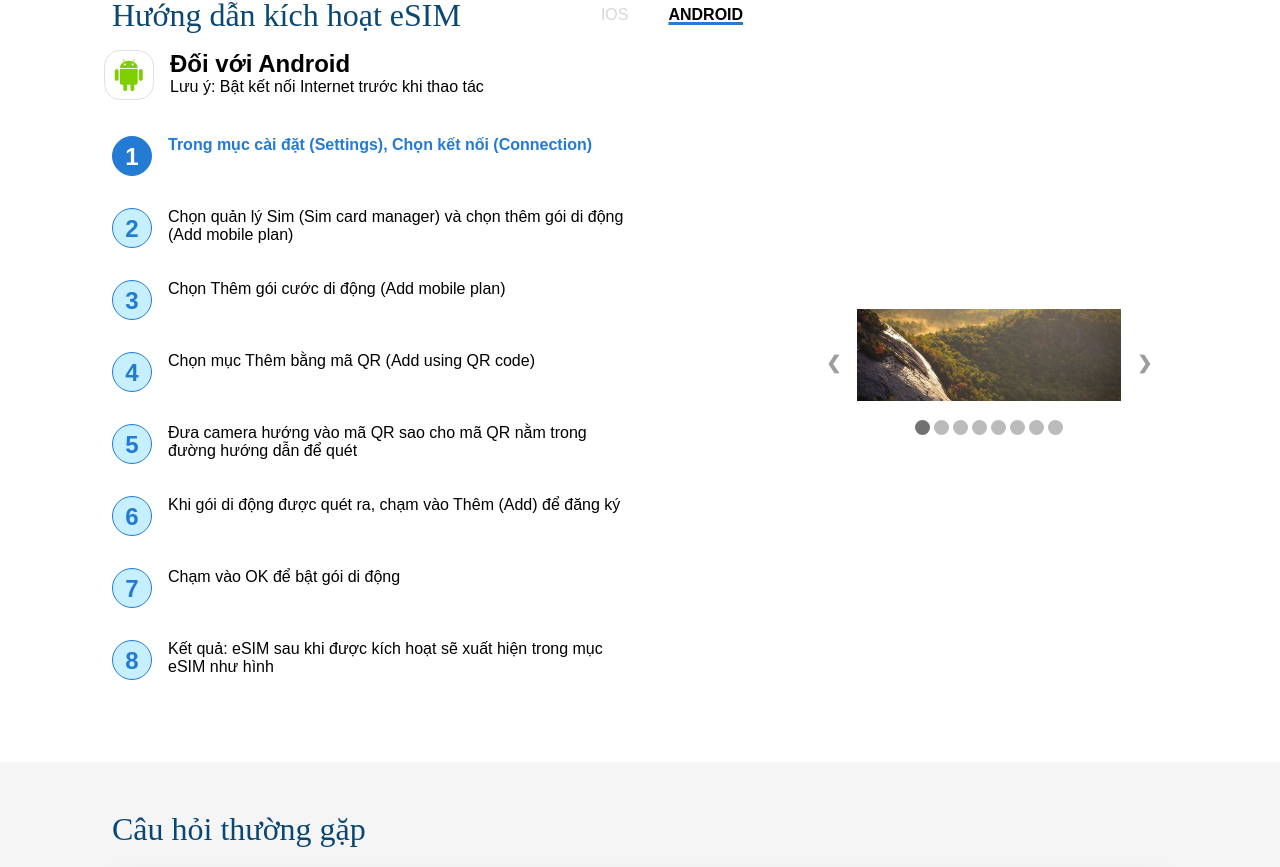
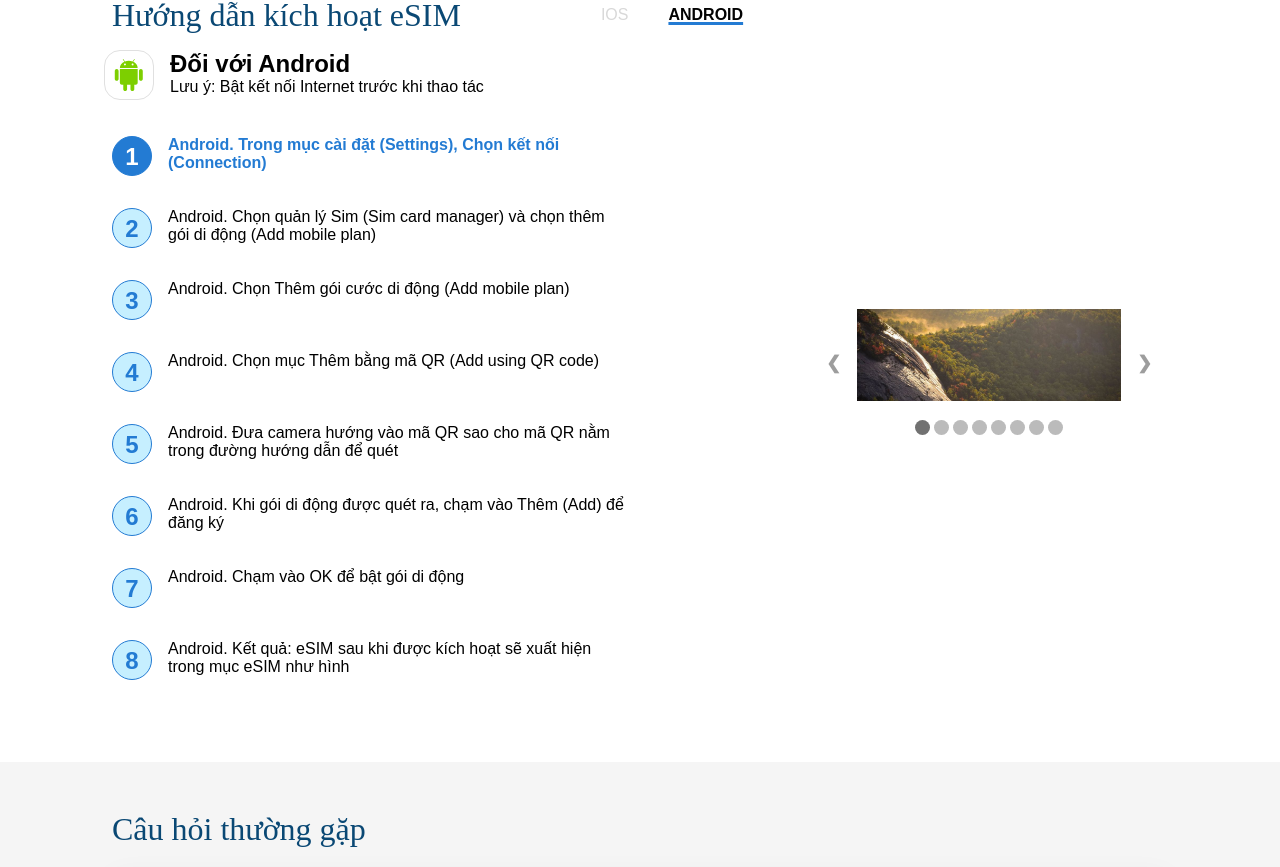
Before and after one commit to mohamedgonl/mobiphone, a React (Create React App) app: page / in a window 1280 px wide. Shown: the part 1245-2112 px from the top of the page. Built offline with nearby package versions, Linux system fonts and the light colour scheme; the HTML template or start-up script is replaced by a standard one.

Commit message:
update guide

```diff
--- /dev/null
+++ b/src/components/Body/Guide/datatest.js
@@ -0,0 +1,68 @@
+import img1 from "../../../images/img1.jpg";
+import img2 from "../../../images/img2.jpg";
+import img3 from "../../../images/img3.jpg";
+import img4 from "../../../images/img4.jpg";
+import img5 from "../../../images/img5.jpg";
+
+const guideSteps1 = [
+    { i: 1, content: "Android. Trong mục cài đặt (Settings), Chọn kết nối (Connection)", img: img1 },
+    {
+      i: 2,
+      content:
+        "Android. Chọn quản lý Sim (Sim card manager) và chọn thêm gói di động (Add mobile plan)",  img: img2
+    },
+    {
+      i: 3,
+      content: "Android. Chọn Thêm gói cước di động (Add mobile plan)",  img: img3
+    },
+    {
+      i: 4,
+      content: "Android. Chọn mục Thêm bằng mã QR (Add using QR code)",  img: img4
+    },
+    {
+      i: 5,
+      content:
+        "Android. Đưa camera hướng vào mã QR sao cho mã QR nằm trong đường hướng dẫn để quét",  img: img5
+    },
+    {
+      i: 6,
+      content: "Android. Khi gói di động được quét ra, chạm vào Thêm (Add) để đăng ký",  img: img1
+    },
+    {
+      i: 7,
+      content: "Android. Chạm vào OK để bật gói di động",  img: img2
+    },
+    {
+      i: 8,
+      content:
+        "Android. Kết quả: eSIM sau khi được kích hoạt sẽ xuất hiện trong mục eSIM như hình",  img: img3
+    },
+  ];
+
+
+
+  const guideSteps2 = [
+    { i: 1, content: "IOS. Trong mục cài đặt (Settings), Chọn kết nối (Connection)", img: img1 },
+    {
+      i: 2,
+      content:
+        "IOS. Chọn quản lý Sim (Sim card manager) và chọn thêm gói di động (Add mobile plan)",  img: img2
+    },
+    {
+      i: 3,
+      content: "IOS. Chọn Thêm gói cước di động (Add mobile plan)",  img: img3
+    },
+    {
+      i: 4,
+      content: "IOS. Chọn mục Thêm bằng mã QR (Add using QR code)",  img: img4
+    },
+    {
+      i: 5,
+      content:
+        "IOS. Đưa camera hướng vào mã QR sao cho mã QR nằm trong đường hướng dẫn để quét",  img: img5
+    },
+  ];
+
+
+
+  export {guideSteps1, guideSteps2}
--- a/src/components/Body/Guide/index.js
+++ b/src/components/Body/Guide/index.js
@@ -2,49 +2,15 @@ import { useEffect, useState } from "react";
 import "../style.css";
 import android from "../../../images/Android.svg";
 import ios from "../../../images/Ios.svg";
-import img1 from "../../../images/img1.jpg";
-import img2 from "../../../images/img2.jpg";
-import img3 from "../../../images/img3.jpg";
-import img4 from "../../../images/img4.jpg";
-import img5 from "../../../images/img5.jpg";
+
+import {guideSteps1, guideSteps2} from './datatest'
 import "./slideshow.style.css";
 
-const slideImages = [img1,img2,img3,img4,img5,img1,img2,img3];
+var guideSteps = guideSteps1;
 
-const guideSteps = [
-  { i: 1, content: "Trong mục cài đặt (Settings), Chọn kết nối (Connection)" },
-  {
-    i: 2,
-    content:
-      "Chọn quản lý Sim (Sim card manager) và chọn thêm gói di động (Add mobile plan)",
-  },
-  {
-    i: 3,
-    content: "Chọn Thêm gói cước di động (Add mobile plan)",
-  },
-  {
-    i: 4,
-    content: "Chọn mục Thêm bằng mã QR (Add using QR code)",
-  },
-  {
-    i: 5,
-    content:
-      "Đưa camera hướng vào mã QR sao cho mã QR nằm trong đường hướng dẫn để quét",
-  },
-  {
-    i: 6,
-    content: "Khi gói di động được quét ra, chạm vào Thêm (Add) để đăng ký",
-  },
-  {
-    i: 7,
-    content: "Chạm vào OK để bật gói di động",
-  },
-  {
-    i: 8,
-    content:
-      "Kết quả: eSIM sau khi được kích hoạt sẽ xuất hiện trong mục eSIM như hình",
-  },
-];
+
+
+
 
 const Step = (i, content, choosed, setStepChoosed) => {
 
@@ -144,12 +110,12 @@ const SlideShow = ({setStepChoosed}) => {
       </a>
     <div className="slide-show">
       <div className="slideshow-container">
-        {slideImages.map((img,i)=>Slide(img))}
+        {guideSteps.map((e,i)=>Slide(e.img))}
       </div>
       <br></br>
 
       <div style={{ textAlign: "center" }}>
-        {slideImages.map((_, i) => Dot(i))}
+        {guideSteps.map((_, i) => Dot(i))}
       </div>
     </div>
       <a className="next" onClick={()=>handleClickPreNext(1)}>
@@ -168,11 +134,18 @@ const SlideShow = ({setStepChoosed}) => {
 const Guide = () => {
   const [stepChoosed, setStepChoosed] = useState([]);
   const [os, setOs] = useState('Android');
+
   useEffect(()=>{
     let stepChoosed = new Array(guideSteps.length).fill(false);
     stepChoosed[0] = true;
     setStepChoosed(stepChoosed)
   },[])
+
+  const handleOSChange = (os) => {
+    if(os === 'Android') guideSteps = guideSteps1;
+    else guideSteps = guideSteps2;
+    setOs(os)
+  }
 
   return (
     <div className="body-guide" id="guide">
@@ -180,8 +153,8 @@ const Guide = () => {
         <div className="guide-title">
           <h1>Hướng dẫn kích hoạt eSIM</h1>
           <ul>
-            <li choosed = {os=='Android'?'false':'true'} onClick = {()=>setOs('IOS')}>IOS</li>
-            <li choosed = {os=='Android'?'true':'false'} onClick = {()=> setOs('Android')}>ANDROID</li>
+            <li choosed = {os==='Android'?'false':'true'} onClick = {()=>handleOSChange('IOS')}>IOS</li>
+            <li choosed = {os==='Android'?'true':'false'} onClick = {()=> handleOSChange('Android')}>ANDROID</li>
           </ul>
         </div>
         <div className="guide-steps">
@@ -191,7 +164,7 @@ const Guide = () => {
                 className="guide-steps-os step-order"
                 alt="os"
                 os=""
-                src={os == 'Android' ? android: ios}
+                src={os === 'Android' ? android: ios}
               ></img>
               <div className="step-content" os="">
                 <h2>Đối với {os}</h2>
--- a/src/components/Body/style.css
+++ b/src/components/Body/style.css
@@ -356,7 +356,7 @@ color: #232020;
     .body-intro-content {
         max-width: 100%;
         padding-right: 8vw;
-        padding-top: 8vh;
+        padding-top: 2vh;
 
     }
     .body-intro-content > p , li {
--- a/src/components/NavBar/style.css
+++ b/src/components/NavBar/style.css
@@ -83,7 +83,7 @@ nav a:hover {
         margin-left: 0;
         flex-direction: column;
         background-color: #ffffff;
-        border-radius: 0px 8px 8px 8px;
+        border-radius: 0px 8px 8px 0px;
         padding-bottom: 90px;
         padding-top: 32px;
     }
```
